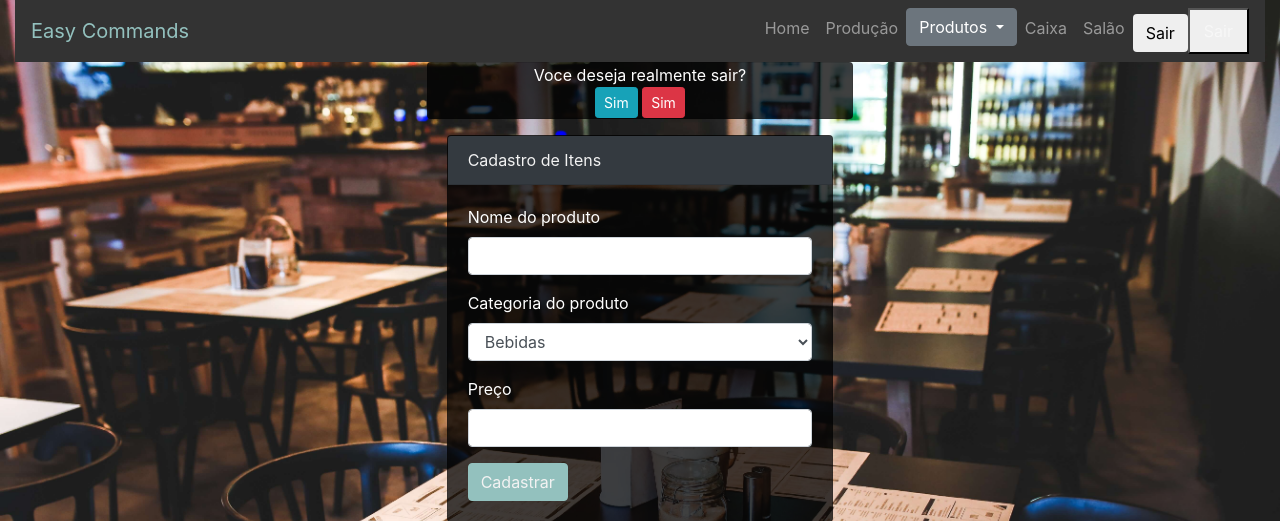
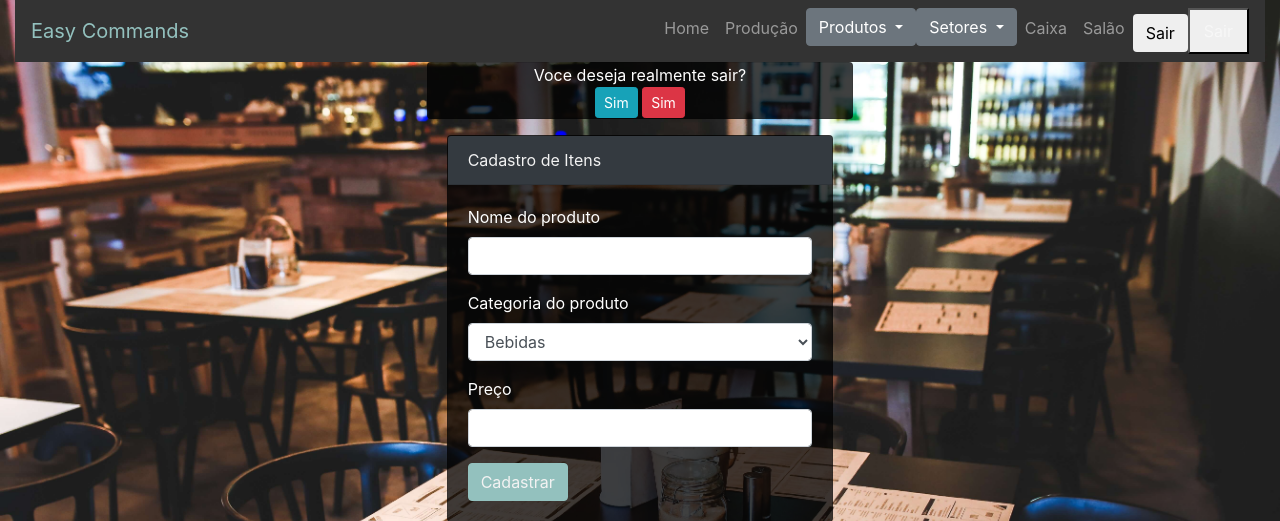
Before and after one commit to AndersonDime/easy_commands, a PHP site: page /index.php?page=new-product in a window 1280 px wide. Shown: the top 521 px of the page. Run offline with PHP 8.4, Linux system fonts and the light colour scheme; a user stored in the database is signed in; data comes from the database, SQL or seed files in the repository; some libraries are stand-ins or nearby versions.

Commit message:
Configurado novo conteudo na navbar

```diff
--- a/index.php
+++ b/index.php
@@ -48,6 +48,10 @@ include 'template/header.php';
         case 'edit-product';
             include 'template/navbar.php';
             include 'assets/php/edit-product.php';
+            break;
+        case 'new-sectors';
+            include 'template/navbar.php';
+            include 'pages/new-sectors.php';
             break;
         default:
             include 'pages/login.php';
--- a/pages/new-product.php
+++ b/pages/new-product.php
@@ -58,7 +58,7 @@ $fail= isset($_GET["fail"]) ? $_GET["fail"] : "";
                     if ($fail):
                     ?>
                     <script>
-                        $.notify(document.getElementById("show"), "Erro ao cadastrar o item", { position:"top center" } );
+                        $.notify ("Erro ao cadastrar o item", { position:"top center" } );
                     </script>
                     <?php endif; ?>
             </div>
--- a/template/navbar.php
+++ b/template/navbar.php
@@ -38,6 +38,16 @@
                 </div>
             </div>
         </li>
+        <li <?php echo active($get, 'new-sectors'); ?>>
+            <div class="dropdown">
+            <a class="btn btn-secondary dropdown-toggle" href="#" role="button" id="dropdownMenuLink" data-toggle="dropdown" aria-haspopup="true" aria-expanded="false">
+            Setores
+            </a>
+                <div class="dropdown-menu" aria-labelledby="dropdownMenuLink">
+                    <a class="dropdown-item" href="?page=new-sectors">Novo Setor</a>
+                </div>
+            </div>
+        </li>
         <li <?php echo active($get, 'cadproduto'); ?>>
             <a class="nav-link" href="html-components.html">Caixa</a>
         </li>
```
